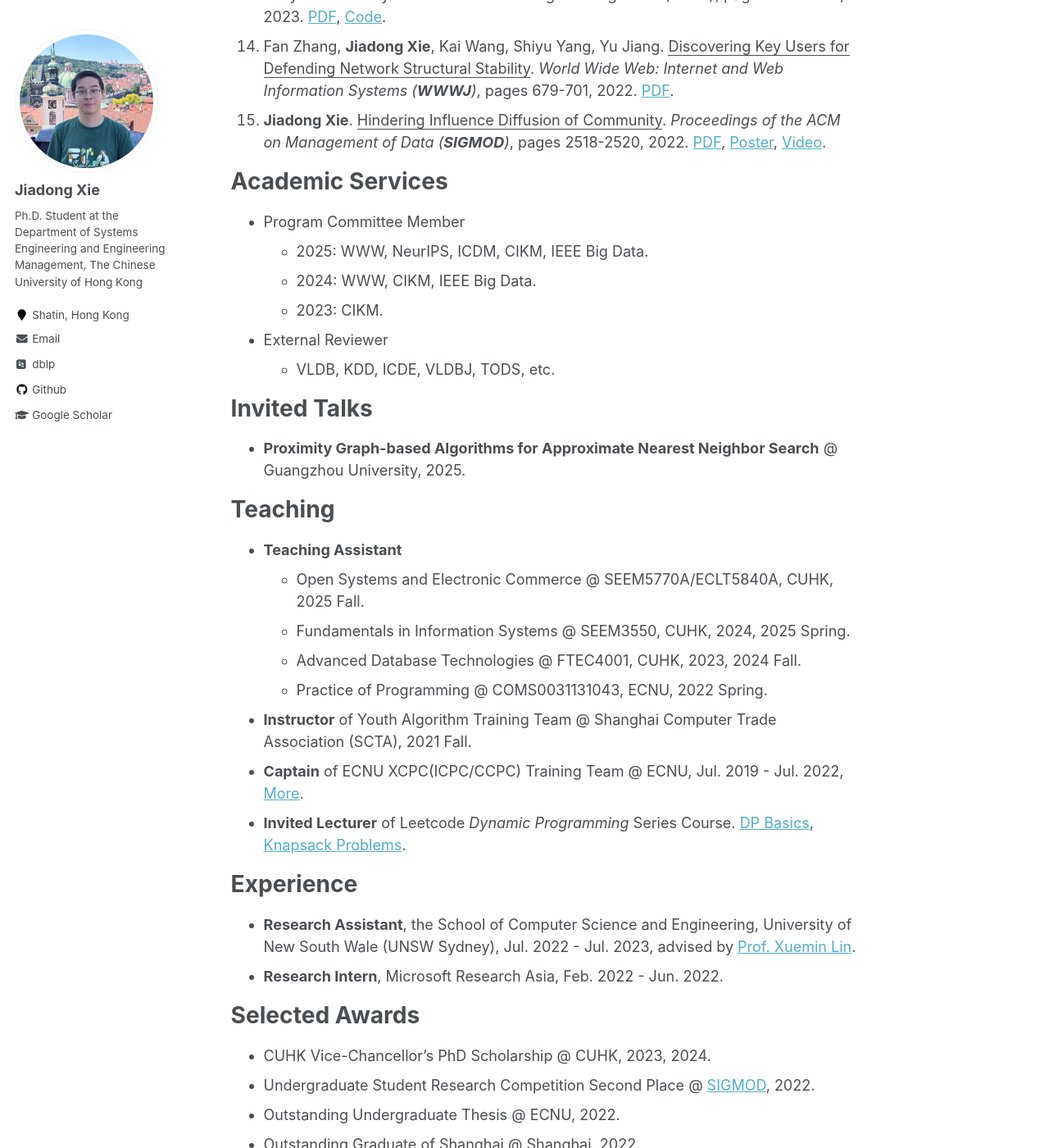
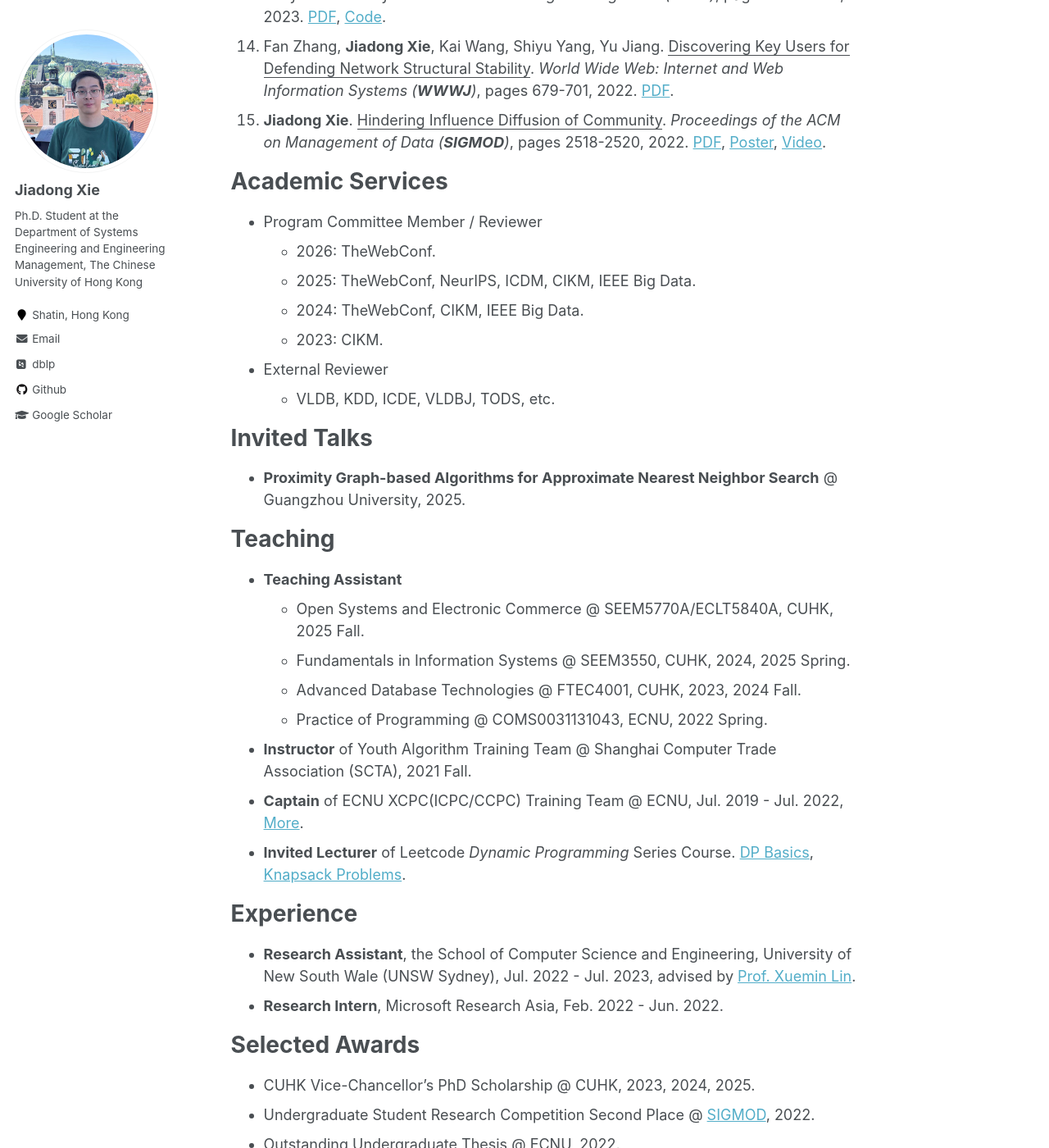
Before and after one commit to Xiejiadong/Xiejiadong.github.io, a Jekyll site: the page built from _pages/about.md, in a window 1280 px wide and 1400 px high, scrolled down 1759 px. Shown: the whole window at 82% size. Built offline with Jekyll 4.4.1, drawn with Linux system fonts in a browser that asks for light colours; some web fonts are replaced; formulas are drawn with MathJax 3.

Commit message:
Update about.md

```diff
--- a/_pages/about.md
+++ b/_pages/about.md
@@ -70,9 +70,10 @@ Publications
 
 Academic Services
 ======
-- Program Committee Member
-  - 2025: WWW, NeurIPS, ICDM, CIKM, IEEE Big Data.
-  - 2024: WWW, CIKM, IEEE Big Data.
+- Program Committee Member / Reviewer
+  - 2026: TheWebConf.
+  - 2025: TheWebConf, NeurIPS, ICDM, CIKM, IEEE Big Data.
+  - 2024: TheWebConf, CIKM, IEEE Big Data.
   - 2023: CIKM.
 - External Reviewer
   - VLDB, KDD, ICDE, VLDBJ, TODS, etc.
@@ -102,7 +103,7 @@ Experience
 
 Selected Awards
 ======
-- CUHK Vice-Chancellor’s PhD Scholarship @ CUHK, 2023, 2024.
+- CUHK Vice-Chancellor’s PhD Scholarship @ CUHK, 2023, 2024, 2025.
 - Undergraduate Student Research Competition Second Place @ [SIGMOD](/files/awards/Sigmod2022-certificate.pdf), 2022.
 - Outstanding Undergraduate Thesis @ ECNU, 2022.
 - Outstanding Graduate of Shanghai @ Shanghai, 2022.
```
